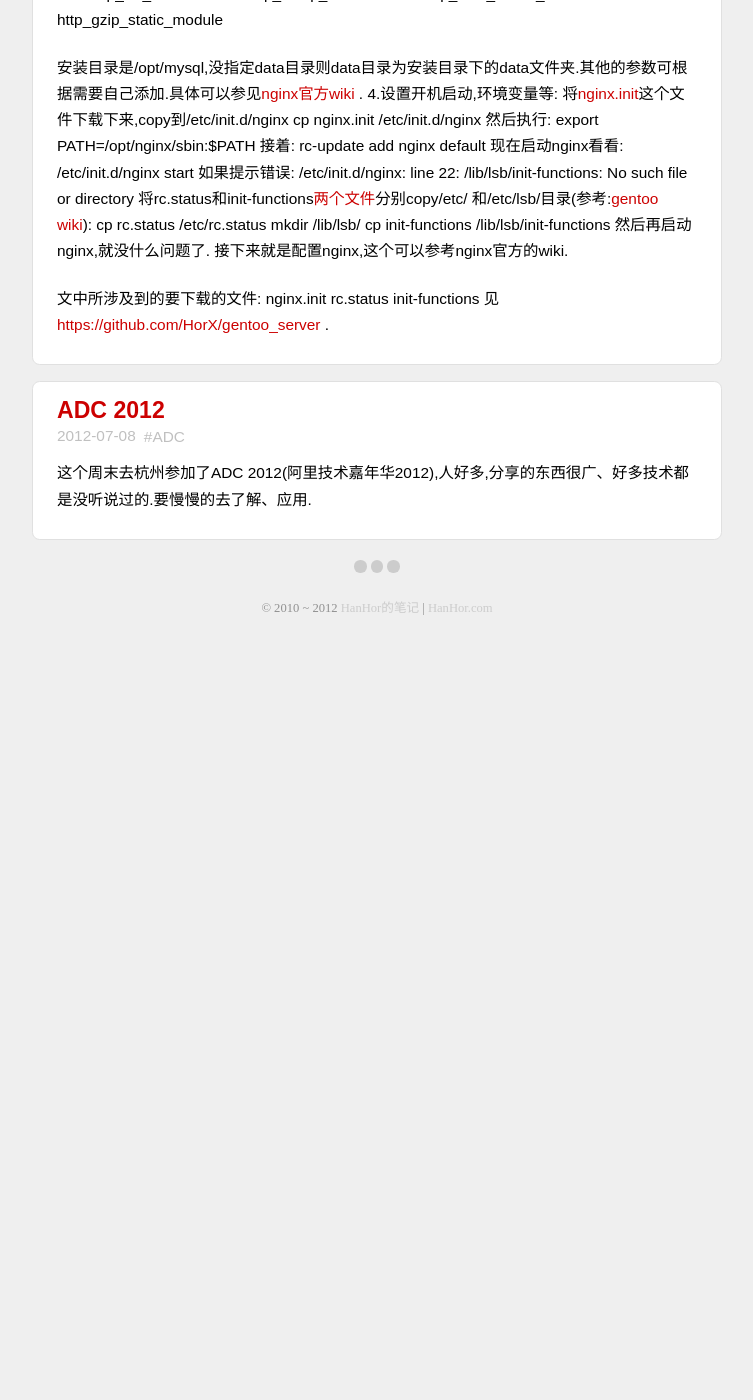
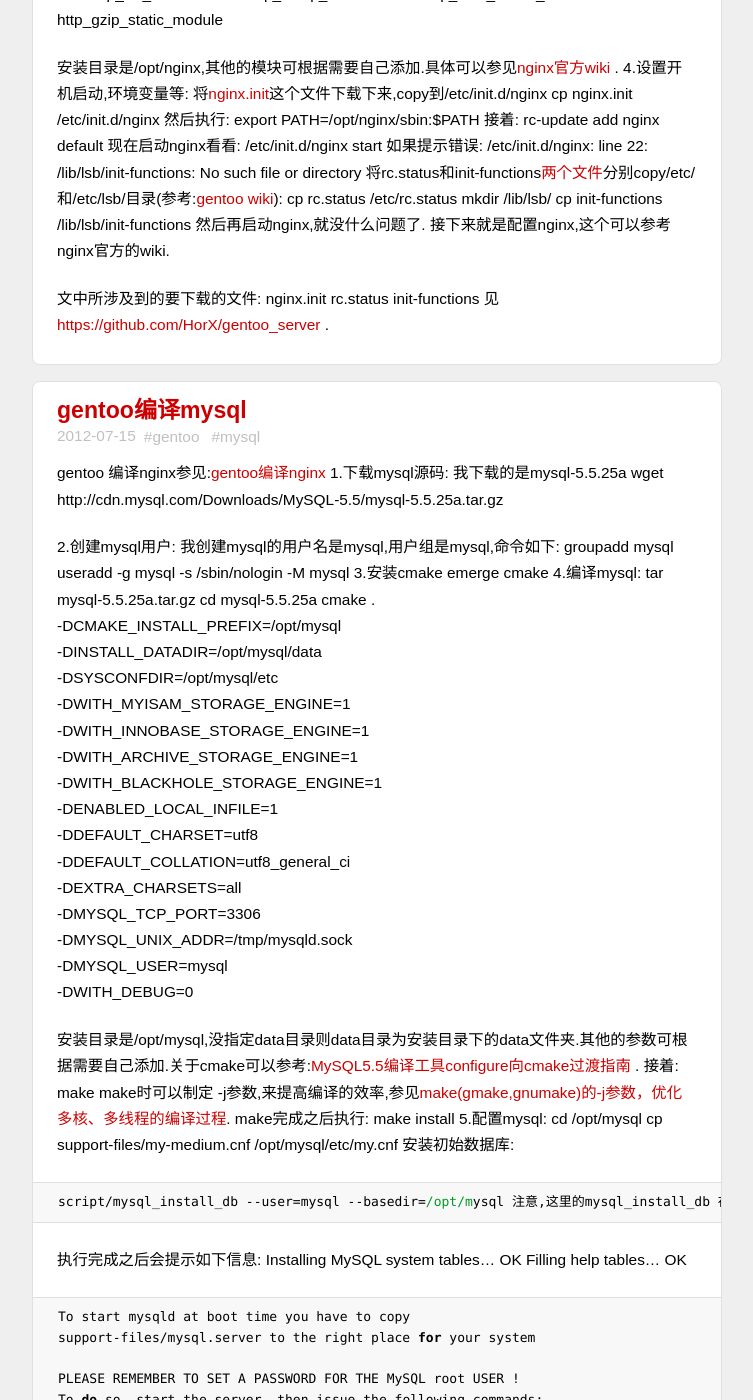
Before and after one commit to sapolang/lxyz.github.com, a Jekyll site: the page built from index.md, in a window 1280 px wide and 1400 px high, scrolled down 319 px. Shown: the whole window, without its empty margins (263-1016 px from the left). Built offline with Jekyll 4.4.1, drawn with Linux system fonts in a browser that asks for light colours; some web fonts are replaced; Markdown is read by kramdown in place of the engine named in the settings; before the commit the page ends 949 px from its top, so only the background shows below that; some of the changed text lies outside the part shown.

Commit message:
add post 2012-07-15-compile-mysql-on-gentoo.md

```diff
--- /dev/null
+++ b/_posts/2012-07-15-compile-mysql-on-gentoo.md
@@ -0,0 +1,93 @@
+---
+layout: post
+title: gentoo编译mysql
+tags:
+ - gentoo
+ - mysql
+---
+gentoo 编译nginx参见:[gentoo编译nginx](http://blog.hanhor.com/2012/07/compile-nginx-on-gentoo.html)
+1.下载mysql源码:
+我下载的是mysql-5.5.25a
+    wget http://cdn.mysql.com/Downloads/MySQL-5.5/mysql-5.5.25a.tar.gz
+
+2.创建mysql用户:
+我创建mysql的用户名是mysql,用户组是mysql,命令如下:
+    groupadd mysql
+    useradd -g mysql -s /sbin/nologin -M mysql
+3.安装cmake
+    emerge cmake
+4.编译mysql:
+    tar mysql-5.5.25a.tar.gz
+    cd mysql-5.5.25a
+    cmake . \
+    -DCMAKE_INSTALL_PREFIX=/opt/mysql \
+    -DINSTALL_DATADIR=/opt/mysql/data \
+    -DSYSCONFDIR=/opt/mysql/etc \
+    -DWITH_MYISAM_STORAGE_ENGINE=1 \
+    -DWITH_INNOBASE_STORAGE_ENGINE=1 \
+    -DWITH_ARCHIVE_STORAGE_ENGINE=1 \
+    -DWITH_BLACKHOLE_STORAGE_ENGINE=1 \
+    -DENABLED_LOCAL_INFILE=1 \
+    -DDEFAULT_CHARSET=utf8 \
+    -DDEFAULT_COLLATION=utf8_general_ci \
+    -DEXTRA_CHARSETS=all \
+    -DMYSQL_TCP_PORT=3306 \
+    -DMYSQL_UNIX_ADDR=/tmp/mysqld.sock \
+    -DMYSQL_USER=mysql \
+    -DWITH_DEBUG=0
+
+安装目录是/opt/mysql,没指定data目录则data目录为安装目录下的data文件夹.其他的参数可根据需要自己添加.关于cmake可以参考:[MySQL5.5编译工具configure向cmake过渡指南](http://who0168.blog.51cto.com/253401/469898) .
+接着:
+    make
+make时可以制定 -j参数,来提高编译的效率,参见[make(gmake,gnumake)的-j参数，优化多核、多线程的编译过程](http://hi.baidu.com/qshen/blog/item/4a06a41ec9ad6c1440341773.html).
+make完成之后执行:
+    make install
+5.配置mysql:
+    cd /opt/mysql
+    cp support-files/my-medium.cnf /opt/mysql/etc/my.cnf
+安装初始数据库:
+
+    script/mysql_install_db --user=mysql --basedir=/opt/mysql
+注意,这里的mysql_install_db 在安装mysql目录下的script/目录中.
+
+执行完成之后会提示如下信息:
+    Installing MySQL system tables...
+    OK
+    Filling help tables...
+    OK
+
+    To start mysqld at boot time you have to copy
+    support-files/mysql.server to the right place for your system
+
+    PLEASE REMEMBER TO SET A PASSWORD FOR THE MySQL root USER !
+    To do so, start the server, then issue the following commands:
+
+    /opt/mysql/bin/mysqladmin -u root password 'new-password'
+    /opt/mysql/bin/mysqladmin -u root -h hhw-server password 'new-password'
+
+    Alternatively you can run:
+    /opt/mysql/bin/mysql_secure_installation
+
+    which will also give you the option of removing the test
+    databases and anonymous user created by default.  This is
+    strongly recommended for production servers.
+
+    See the manual for more instructions.
+
+    You can start the MySQL daemon with:
+    cd /opt/mysql ; /opt/mysql/bin/mysqld_safe &
+
+    You can test the MySQL daemon with mysql-test-run.pl
+    cd /opt/mysql/mysql-test ; perl mysql-test-run.pl
+
+    Please report any problems with the /opt/mysql/scripts/mysqlbug script!
+按照上面输出的提示信息操作就好了.
+接着:
+    cp support-files/mysql.server /etc/init.d/mysql
+    export PATH=/opt/mysql/bin:$PATH
+    rc-update add mysql default
+现在启动mysql看看:
+    /etc/init.d/mysql start
+发现安装已经完成了.
+
+参考 [Ubuntu 安装MySQL](http://blog.csdn.net/htttw/article/details/6802130) .
--- a/_posts/2012-07-15-compile-nginx-on-gentoo.md
+++ b/_posts/2012-07-15-compile-nginx-on-gentoo.md
@@ -19,7 +19,7 @@ tags:
     cd nginx-1.2.2
     ./configure --user=www --group=www --prefix=/opt/nginx --with-http_stub_status_module --with-http_ssl_module --with-http_realip_module --with-http_stub_status_module --with-http_gzip_static_module
 
-安装目录是/opt/mysql,没指定data目录则data目录为安装目录下的data文件夹.其他的参数可根据需要自己添加.具体可以参见[nginx官方wiki](http://wiki.nginx.org/Modules) .
+安装目录是/opt/nginx,其他的模块可根据需要自己添加.具体可以参见[nginx官方wiki](http://wiki.nginx.org/Modules) .
 4.设置开机启动,环境变量等:
 将[nginx.init](https://github.com/HorX/gentoo_server)这个文件下载下来,copy到/etc/init.d/nginx
     cp nginx.init /etc/init.d/nginx
```
Also changed, not shown: 2 other files.
